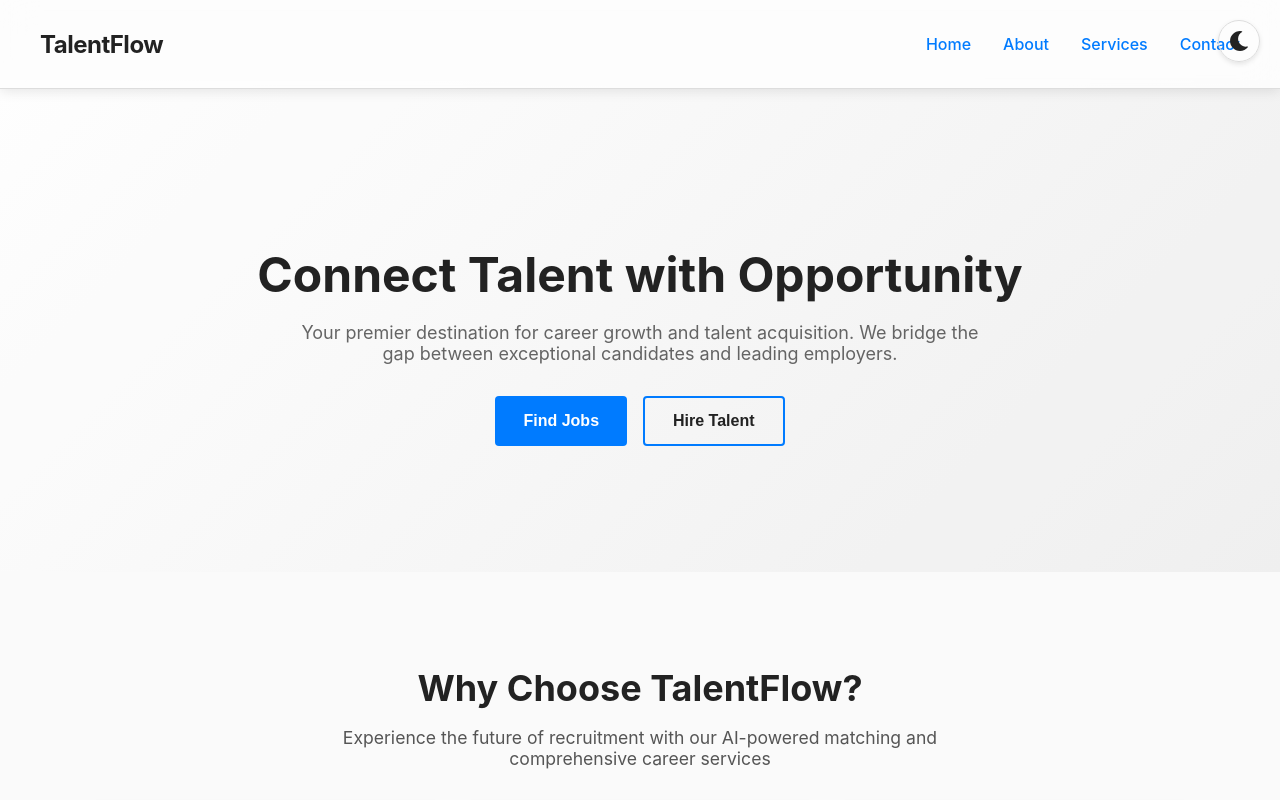
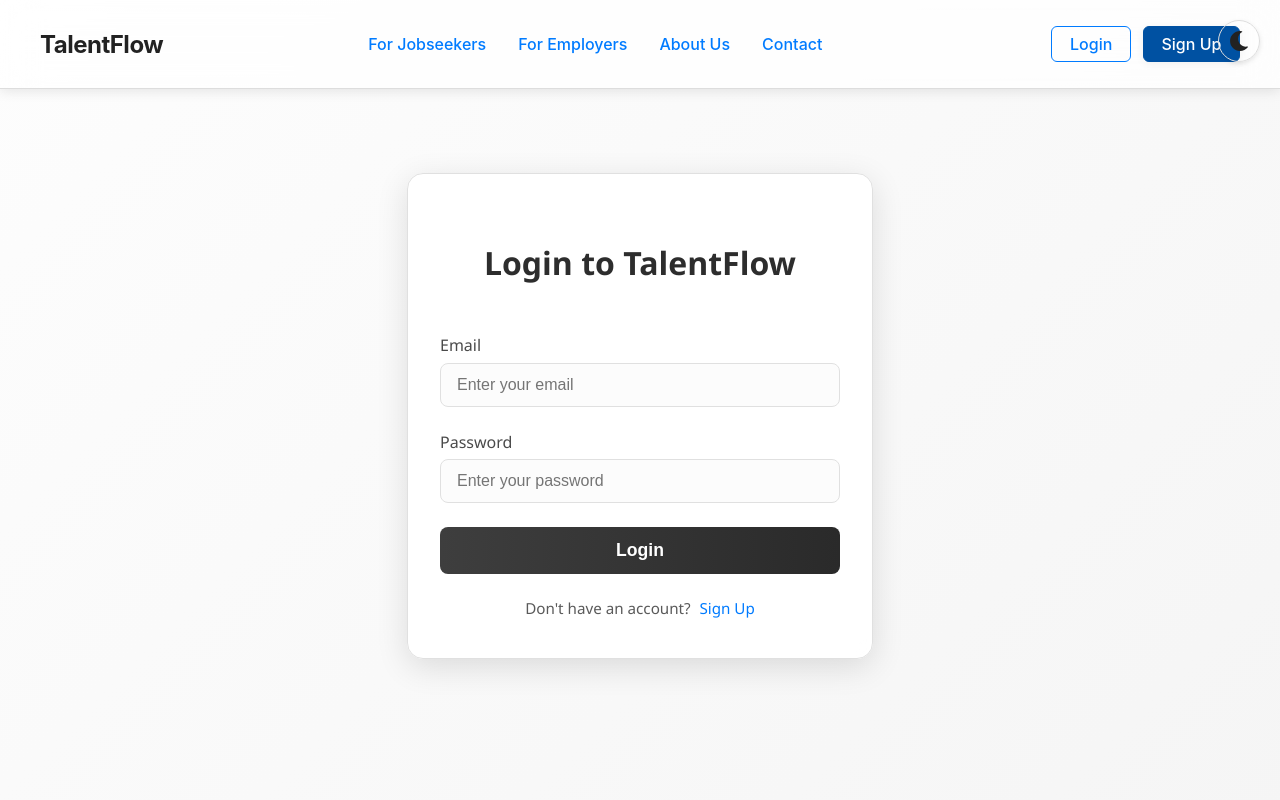
Before and after one commit to KartikVhonale/hr_website, a React (Create React App) app: page /login in a window 1280 px wide. Shown: the top 800 px of the page. Built offline with nearby package versions, Linux system fonts and the light colour scheme.

Commit message:
added login and signup pages

```diff
--- a/src/App.js
+++ b/src/App.js
@@ -4,7 +4,9 @@ import ThemeToggle from './components/ThemeToggle';
 import Header from './components/Header';
 import Main from './components/Main';
 import Footer from './components/Footer';
+import Login from './pages/Login';
 import './App.css';
+import { Routes, Route } from 'react-router-dom';
 
 function App() {
   return (
@@ -12,7 +14,10 @@ function App() {
       <div className="App">
         <Header />
         <ThemeToggle />
-        <Main />
+        <Routes>
+          <Route path="/" element={<Main />} />
+          <Route path="/login" element={<Login />} />
+        </Routes>
         <Footer />
       </div>
     </ThemeProvider>
--- a/src/components/Header.jsx
+++ b/src/components/Header.jsx
@@ -1,4 +1,5 @@
 import React from 'react';
+import { Link } from 'react-router-dom';
 import '../css/Header.css';
 
 const Header = () => {
@@ -6,16 +7,20 @@ const Header = () => {
     <header className="header">
       <div className="header-content">
         <div className="logo">
-          <h1>TalentFlow</h1>
+          <Link to="/" className="logo-link"><h1>TalentFlow</h1></Link>
         </div>
         <nav className="nav-menu">
-          <ul>
-            <li><a href="/">Home</a></li>
-            <li><a href="/about">About</a></li>
-            <li><a href="/services">Services</a></li>
-            <li><a href="/contact">Contact</a></li>
+          <ul className="nav-list">
+            <li><Link to="/jobseekers" className="nav-link">For Jobseekers</Link></li>
+            <li><Link to="/employers" className="nav-link">For Employers</Link></li>
+            <li><Link to="/about" className="nav-link">About Us</Link></li>
+            <li><Link to="/contact" className="nav-link">Contact</Link></li>
           </ul>
         </nav>
+        <div className="header-auth-buttons">
+          <Link to="/login" className="header-btn header-login">Login</Link>
+          <Link to="/signup" className="header-btn header-signup">Sign Up</Link>
+        </div>
       </div>
     </header>
   );
--- a/src/css/Header.css
+++ b/src/css/Header.css
@@ -16,6 +16,15 @@
 
 :root[data-theme='dark'] .header {
   background-color: rgba(0, 0, 0, 0.55);
+}
+
+:root[data-theme='light'] {
+  --signup-btn-bg: #0051a2;
+  --signup-btn-hover: #003b75;
+}
+:root[data-theme='dark'] {
+  --signup-btn-bg: #66b2ff;
+  --signup-btn-hover: #3399ff;
 }
 
 .header-content {
@@ -58,6 +67,50 @@
   color: var(--accent-primary);
 }
 
+.header-auth-buttons {
+  display: flex;
+  gap: 0.75rem;
+  align-items: center;
+  margin-left: 1.5rem;
+}
+
+.header-btn {
+  padding: 0.45rem 1.1rem;
+  border-radius: 6px;
+  font-size: 1rem;
+  font-weight: 500;
+  text-decoration: none;
+  border: none;
+  outline: none;
+  transition: background 0.2s, color 0.2s, box-shadow 0.2s;
+  cursor: pointer;
+  display: inline-block;
+}
+
+.header-login {
+  background: transparent;
+  color: var(--accent-primary);
+  border: 1.5px solid var(--accent-primary);
+}
+
+.header-login:hover {
+  background: var(--accent-primary);
+  color: #fff;
+}
+
+.header-signup {
+  background: var(--signup-btn-bg);
+  color: #fff !important;
+  border: 1.5px solid var(--signup-btn-bg);
+  box-shadow: 0 2px 8px rgba(0,0,0,0.06);
+}
+
+.header-signup:hover {
+  background: var(--signup-btn-hover);
+  border-color: var(--signup-btn-hover);
+  color: #fff !important;
+}
+
 /* Responsive design */
 @media (max-width: 768px) {
   .header-content {
@@ -77,6 +130,16 @@
   .nav-menu ul {
     gap: 1rem;
   }
+
+  .header-auth-buttons {
+    margin-left: 0;
+    margin-top: 0.5rem;
+    justify-content: center;
+  }
+  .header-btn {
+    font-size: 0.95rem;
+    padding: 0.4rem 0.9rem;
+  }
 }
 
 @media (max-width: 480px) {
--- /dev/null
+++ b/src/css/Login.css
@@ -0,0 +1,160 @@
+:root[data-theme='light'] {
+  --login-bg-gradient-start: #fdfdfd;
+  --login-bg-gradient-end: #f5f5f5;
+  --login-form-bg: rgba(255, 255, 255, 0.9);
+  --login-form-border: #e0e0e0;
+  --login-title: #2d2d2d;
+  --login-label: #4a4a4a;
+  --login-input-bg: #fcfcfc;
+  --login-input-text: #1c1c1c;
+  --login-btn-bg: linear-gradient(90deg, #3e3e3e, #2a2a2a);
+  --login-btn-hover-bg: linear-gradient(90deg, #2a2a2a, #000000);
+  --login-link: #2d2d2d;
+  --login-link-hover: #000000;
+  --login-signup-text: #5a5a5a;
+}
+
+
+/* :root[data-theme='dark'] {
+  --login-bg-gradient-start: #121212;
+  --login-bg-gradient-end: #1c1c1c;
+  --login-form-bg: rgba(20, 20, 20, 0.95);
+  --login-form-border: #2a2a2a;
+  --login-title: #ffffff;
+  --login-label: #dddddd;
+  --login-input-bg: #1e1e1e;
+  --login-input-text: #f1f1f1;
+  --login-btn-bg: linear-gradient(90deg, #2d2d2d, #111111);
+  --login-btn-hover-bg: linear-gradient(90deg, #000000, #000000);
+  --login-link: #f1f1f1;
+  --login-link-hover: #ffffff;
+  --login-signup-text: #aaaaaa;
+} */
+
+:root[data-theme='dark'] {
+  --login-bg-gradient-start: #0d0d0d;           /* Rich black background */
+  --login-bg-gradient-end: #1a1a1a;             /* Slight contrast for depth */
+  --login-form-bg: rgba(30, 30, 30, 0.92);      /* Glass-like dark card */
+  --login-form-border: #2c2c2c;                 /* Subtle border for card */
+  --login-title: #f0f0f0;                       /* Light but not pure white */
+  --login-label: #cccccc;                       /* Soft labels */
+  --login-input-bg: #151515;                    /* Inputs slightly darker than form */
+  --login-input-text: #f2f2f2;                  /* Bright text on inputs */
+  --login-btn-bg: linear-gradient(90deg, #3a3a3a, #101010); /* Rich dark button */
+  --login-btn-hover-bg: linear-gradient(90deg, #1c1c1c, #000000); /* Deep black hover */
+  --login-link: #dddddd;                        /* Muted light gray links */
+  --login-link-hover: #ffffff;                  /* Brighter on hover */
+  --login-signup-text: #999999;                 /* Dimmed supporting text */
+}
+
+
+.login-page {
+  min-height: 100vh;
+  display: flex;
+  align-items: center;
+  justify-content: center;
+  background: linear-gradient(135deg, var(--login-bg-gradient-start), var(--login-bg-gradient-end));
+  font-family: 'Segoe UI', Tahoma, Geneva, Verdana, sans-serif;
+  padding: 1rem;
+}
+
+.login-form {
+  background: var(--login-form-bg);
+  backdrop-filter: blur(12px);
+  -webkit-backdrop-filter: blur(12px);
+  border: 1px solid var(--login-form-border);
+  border-radius: 16px;
+  box-shadow: 0 8px 32px rgba(0,0,0,0.12);
+  padding: 2.5rem 2rem;
+  width: 100%;
+  max-width: 400px;
+  display: flex;
+  flex-direction: column;
+  gap: 1.5rem;
+  color: var(--login-input-text);
+  transition: all 0.3s ease;
+}
+
+.login-title {
+  font-size: 2rem;
+  font-weight: 700;
+  text-align: center;
+  color: var(--login-title);
+}
+
+.login-field {
+  display: flex;
+  flex-direction: column;
+  gap: 0.4rem;
+}
+
+.login-field label {
+  font-size: 1rem;
+  font-weight: 500;
+  color: var(--login-label);
+}
+
+.login-field input {
+  padding: 0.75rem 1rem;
+  border-radius: 8px;
+  border: 1.5px solid var(--login-form-border);
+  font-size: 1rem;
+  background: var(--login-input-bg);
+  color: var(--login-input-text);
+  outline: none;
+  transition: background 0.3s, box-shadow 0.3s, border 0.2s;
+}
+
+.login-field input:focus {
+  border-color: var(--login-title);
+  background: var(--login-input-bg);
+  box-shadow: 0 0 0 2px var(--login-title, #0051a2);
+}
+
+.login-btn {
+  padding: 0.8rem;
+  border-radius: 8px;
+  background: var(--login-btn-bg);
+  color: #fff;
+  font-size: 1.1rem;
+  font-weight: 600;
+  border: none;
+  cursor: pointer;
+  transition: all 0.3s ease;
+}
+
+.login-btn:hover {
+  background: var(--login-btn-hover-bg);
+  transform: translateY(-2px);
+  box-shadow: 0 4px 12px rgba(0,0,0,0.15);
+}
+
+.login-signup-link {
+  text-align: center;
+  font-size: 0.95rem;
+  color: var(--login-signup-text);
+}
+
+.login-signup-link a {
+  color: var(--login-link);
+  font-weight: 500;
+  text-decoration: none;
+  margin-left: 0.3rem;
+}
+
+.login-signup-link a:hover {
+  color: var(--login-link-hover);
+  text-decoration: underline;
+}
+
+/* Responsive for small devices */
+@media (max-width: 480px) {
+  .login-form {
+    padding: 2rem 1rem;
+    gap: 1.2rem;
+  }
+
+  .login-title {
+    font-size: 1.6rem;
+  }
+}
--- a/src/css/Main.css
+++ b/src/css/Main.css
@@ -453,11 +453,15 @@
     --footer-bg: #1d2839;
     --footer-text: #f5f8fa;
     --footer-text-secondary: #b6c2d1;
+    --hero-gradient-start: #408ee0;
+    --hero-gradient-end: #0051a2;
   }
   :root[data-theme='dark'] {
     --footer-bg: #000000;
     --footer-text: var(--text-primary);
     --footer-text-secondary: var(--text-secondary);
+    --hero-gradient-start: #0a1740;
+    --hero-gradient-end: #003366;
   }
 
   .footer {
--- a/src/index.js
+++ b/src/index.js
@@ -4,10 +4,14 @@ import './index.css';
 import App from './App';
 import reportWebVitals from './reportWebVitals';
 
+import { BrowserRouter } from 'react-router-dom';
+
 const root = ReactDOM.createRoot(document.getElementById('root'));
 root.render(
   <React.StrictMode>
-    <App />
+    <BrowserRouter>
+      <App />
+    </BrowserRouter>
   </React.StrictMode>
 );
 
--- /dev/null
+++ b/src/pages/Login.jsx
@@ -0,0 +1,26 @@
+import React from 'react';
+import '../css/Login.css';
+
+const Login = () => {
+  return (
+    <div className="login-page">
+      <form className="login-form">
+        <h2 className="login-title">Login to TalentFlow</h2>
+        <div className="login-field">
+          <label htmlFor="email">Email</label>
+          <input type="email" id="email" name="email" placeholder="Enter your email" required />
+        </div>
+        <div className="login-field">
+          <label htmlFor="password">Password</label>
+          <input type="password" id="password" name="password" placeholder="Enter your password" required />
+        </div>
+        <button type="submit" className="login-btn">Login</button>
+        <div className="login-signup-link">
+          Don't have an account? <a href="/signup">Sign Up</a>
+        </div>
+      </form>
+    </div>
+  );
+};
+
+export default Login;
```
Also changed, not shown: src/pages/Signup.jsx (added, +30 -0 lines).
